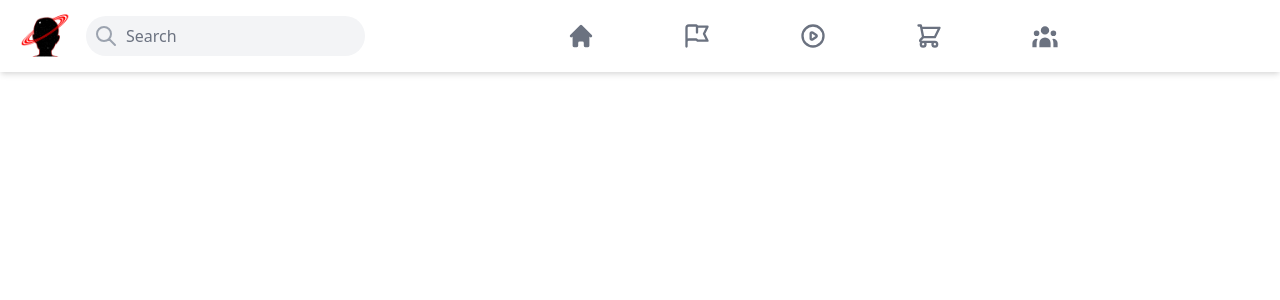
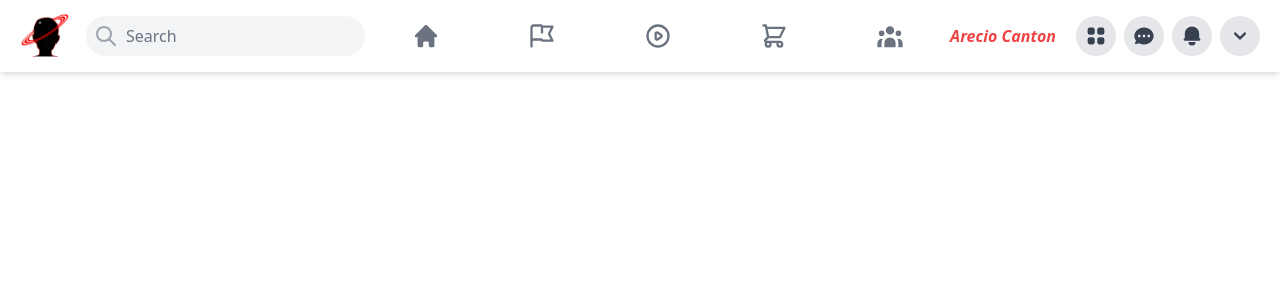
Before and after one commit to Arecio3/social-media, a Next.js app: page / in a window 1280 px wide. Shown: the top 300 px of the page. Built offline with nearby package versions, Linux system fonts and the light colour scheme.

Commit message:
finished header

```diff
--- a/components/Header.js
+++ b/components/Header.js
@@ -24,14 +24,14 @@
                 <Image src={space} width={50} height={50} layout="fixed"/>
                 <div className="flex ml-4 items-center rounded-full bg-gray-100 p-2">
                     <SearchIcon className="h-6 text-gray-400"/>
-                    <input type="text" placeholder="Search" className="flex ml-2 items-center bg-transparent outline-none placeholder-gray-500 flex-shrink"/>
+                    <input type="text" placeholder="Search" className="hidden md:inline-flex ml-2 items-center bg-transparent outline-none placeholder-gray-500 flex-shrink"/>
                 </div>
             </div>
 
             {/* Center*/}
             <div className="flex justify-center flex-grow">
                 <div className="flex space-x-6 md:space-x-2">
-                    <HeaderIcon Icon={HomeIcon} />
+                    <HeaderIcon active Icon={HomeIcon} />
                     <HeaderIcon Icon={FlagIcon} />
                     <HeaderIcon Icon={PlayIcon} />
                     <HeaderIcon Icon={ShoppingCartIcon} />
@@ -39,6 +39,14 @@
                 </div>
             </div>
             {/* Right */}
+            <div className="flex items-center sm:space-x-2 justify-end">
+
+                <p className="whitespace-nowrap font-semibold pr-3 text-red-500 italic">Arecio Canton</p>
+                <ViewGridIcon className="icon"/>
+                <ChatIcon className="icon"/>
+                <BellIcon className="icon"/>
+                <ChevronDownIcon className="icon"/>
+            </div>
         </div>
     )
 }
--- a/components/HeaderIcon.js
+++ b/components/HeaderIcon.js
@@ -1,7 +1,7 @@
 function HeaderIcon({ Icon, active }) {
     return (
         <div className="flex items-center cursor-pointer md:px-10 sm:h-14 md:hover:bg-gray-100 rounded-xl active:border-b-2 active:border-red-500 group">
-            <Icon className={`h-5 text-gray-500 text-center sm:h-7 mx-auto group-hover:text-red-500`}/>
+            <Icon className={`h-5 text-gray-500 text-center sm:h-7 mx-auto group-hover:text-red-500 ${ active && "text-red-500" }`}/>
         </div>
     )
 }
--- a/styles/globals.css
+++ b/styles/globals.css
@@ -2,3 +2,10 @@
 @tailwind base;
 @tailwind components;
 @tailwind utilities;
+
+@layer components {
+  .icon {
+    @apply hidden xl:inline-flex p-2 h-10 w-10 bg-gray-200 rounded-full text-gray-700
+    cursor-pointer hover:bg-gray-300;
+  }
+}
```
Also changed, not shown: pages/api/auth/[...nextauth].js (added).
